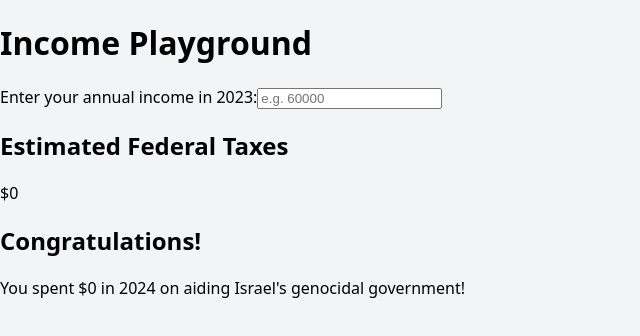
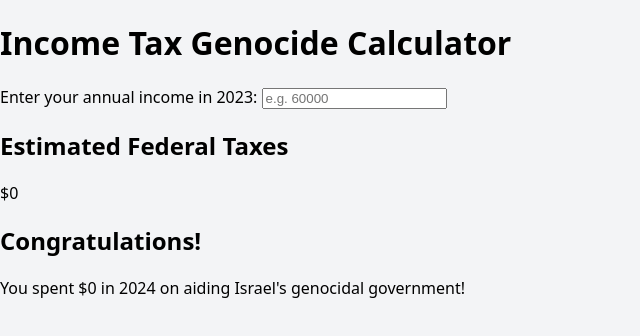
Before and after one commit to kevin116mitchell/income-tax-genocide-calculator, a React (Vite) app: page / in a window 1280 px wide. Shown: the top 336 px of the page, without its empty margins (0-640 px from the left). Built offline with nearby package versions, Linux system fonts and the light colour scheme; the HTML template or start-up script is replaced by a standard one.

Commit message:
more small changes

```diff
--- a/src/App.jsx
+++ b/src/App.jsx
@@ -36,11 +36,11 @@
 
   return (
     <div className="min-h-screen bg-gray-100 flex flex-col items-center justify-center p-6">
-      <h1 className="text-3xl font-bold mb-6">Income Playground</h1>
+      <h1 className="text-3xl font-bold mb-6">Income Tax Genocide Calculator</h1>
 
       {/* Income Input */}
       <div className="bg-white p-6 rounded-2xl shadow-md w-full max-w-md">
-        <label className="block text-lg font-medium mb-2">Enter your annual income in 2023:</label>
+        <label className="block text-lg font-medium mb-2">Enter your annual income in 2023: </label>
         <input
           type="number"
           className="w-full border rounded-lg px-4 py-2"
```
